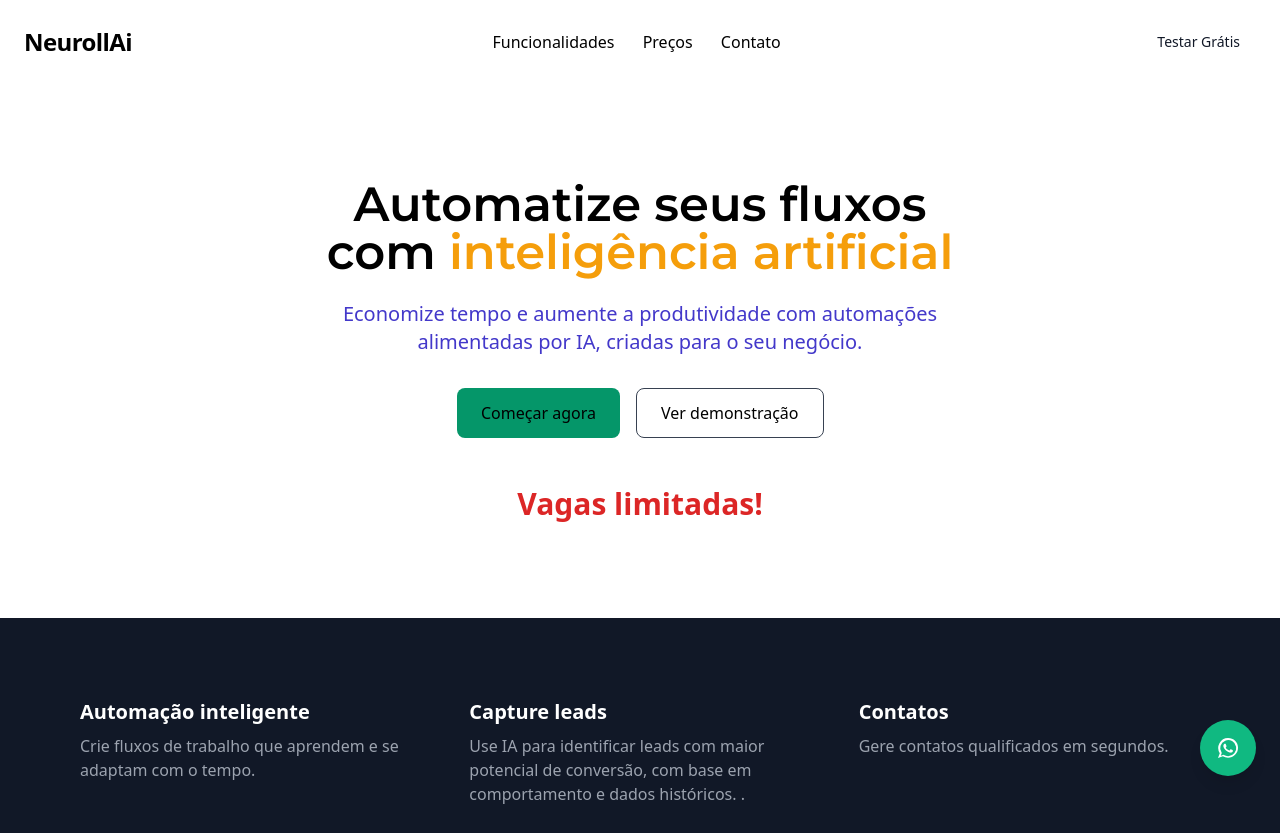
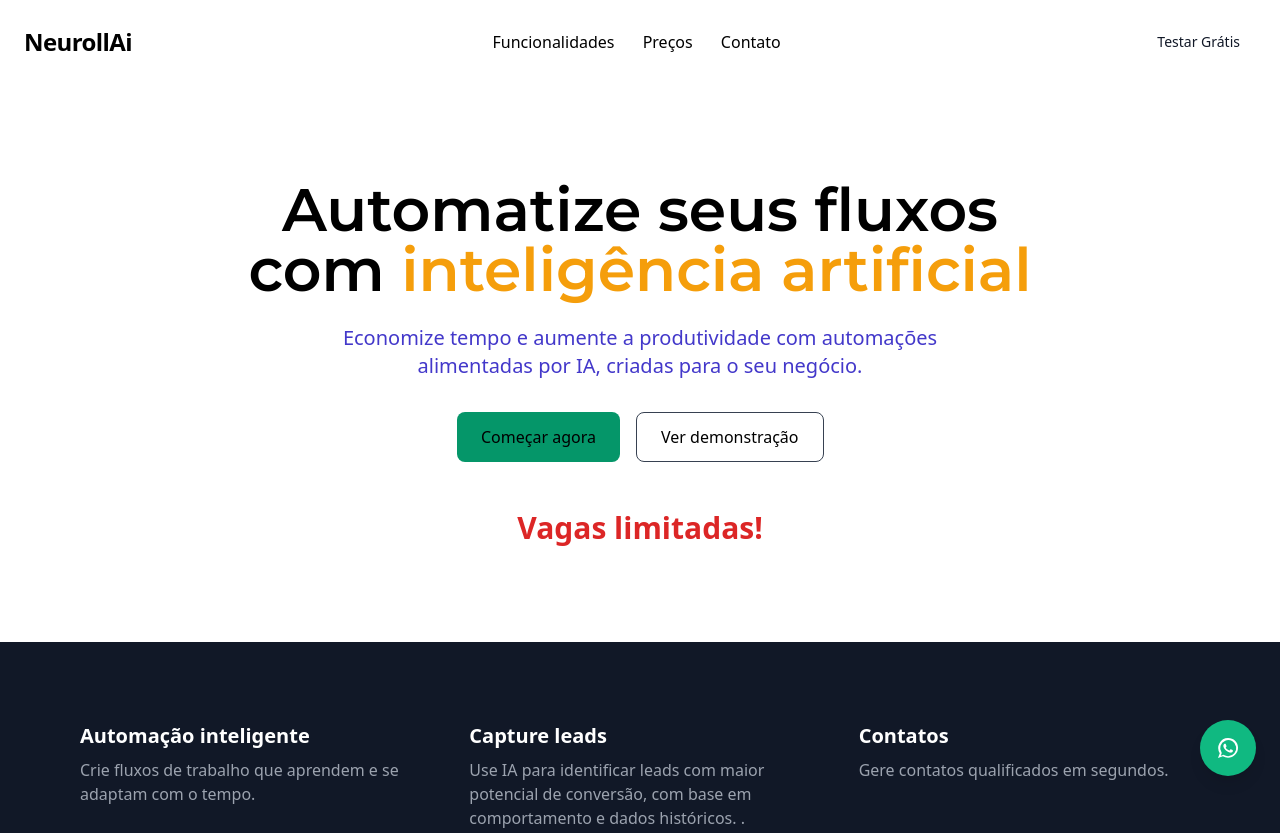
Before and after one commit to Tiago22a/Neuroll-AI, a plain HTML site: page index.html in a window 1280 px wide. Shown: the top 833 px of the page. Drawn offline with nearby package versions, Linux system fonts and the light colour scheme.

Commit message:
Update index.html

```diff
--- a/index.html
+++ b/index.html
@@ -82,7 +82,7 @@
   <!-- Hero -->
   <section class="text-center py-24 px-4 md:px-0">
     <div class="titulo">
-    <h1 data-aos="fade-up" data-aos-duration="1000" class="text-3xl font-montserrat md:text-5xl font-extrabold mb-6">
+    <h1 data-aos="fade-up" data-aos-duration="1000" class="text-5xl font-montserrat md:text-6xl font-extrabold mb-6">
       Automatize seus fluxos<br> com <span class=" text-yellow-500">inteligência artificial</span>
     </h1>
     </div>
```
